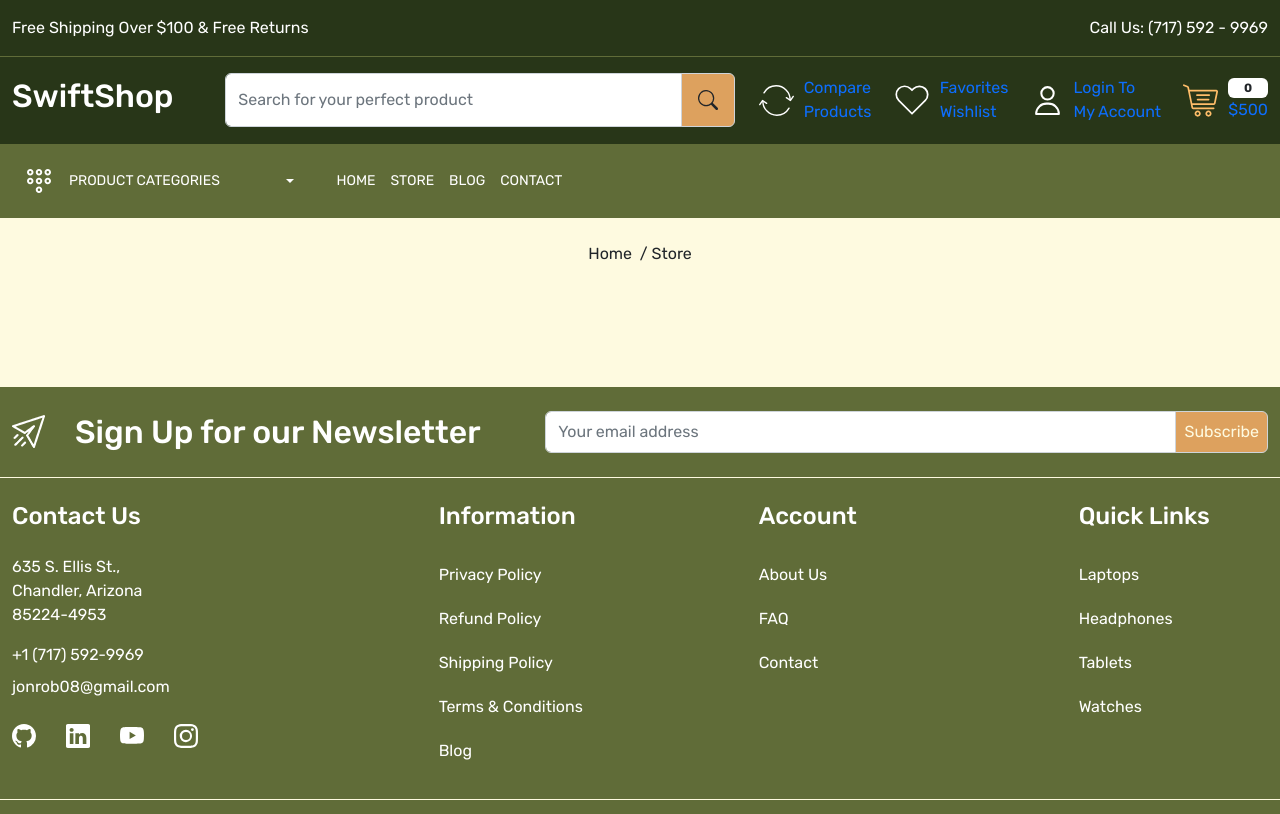
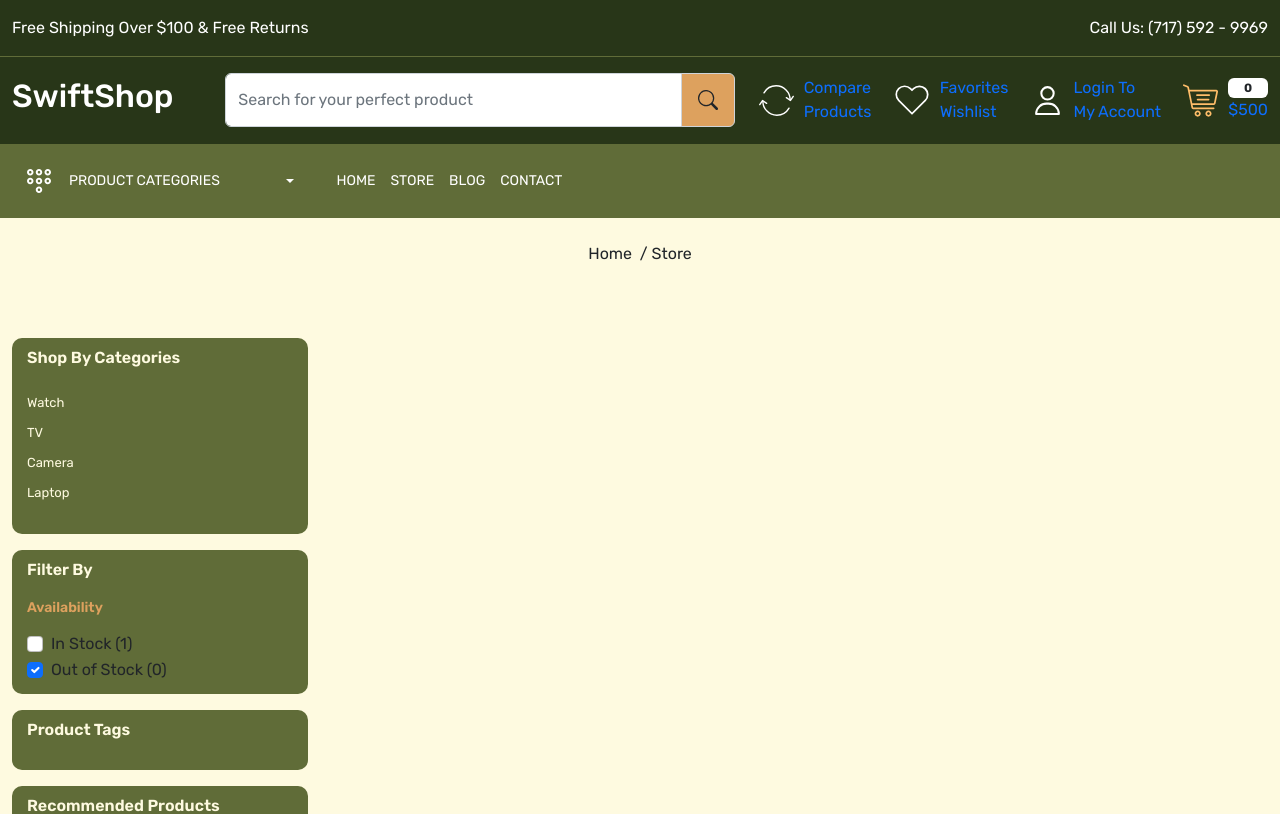
Before and after one commit to jonrob08/SwiftShop, a React (Create React App) app in the folder swiftshop/: page /store in a window 1280 px wide. Shown: the top 814 px of the page. Built offline with nearby package versions, Linux system fonts and the light colour scheme; a web font is replaced by a local one.

Commit message:
chore: building out sidebar filter options

```diff
--- a/swiftshop/src/App.css
+++ b/swiftshop/src/App.css
@@ -409,3 +409,33 @@ footer .input-group-text {
   font-weight: 100;
   color: var(--color-quaternary);
 }
+
+/* Store */
+.filter-card {
+  background-color: var(--color-secondary);
+  border-radius: 10px;
+  padding: 10px 15px;
+}
+
+.filter-title {
+  font-size: 16px;
+  line-height: 20px;
+  font-weight: 600;
+  color: var(--color-tertiary);
+  margin-bottom: 20px;
+}
+
+.filter-card ul {
+  list-style-type: none;
+  font-size: 13px;
+  line-height: 30px;
+  color: var(--color-tertiary);
+  cursor: pointer;
+}
+
+.subtitle {
+  font-size: 14px;
+  font-weight: 600;
+  color: var(--color-quaternary);
+  margin-bottom: 15px;
+}
--- a/swiftshop/src/pages/Store.js
+++ b/swiftshop/src/pages/Store.js
@@ -10,7 +10,56 @@ const Store = () => {
             <Meta title={ title }/>
             <BreadCrumb title={ title }/>
             <div className="store-wrapper py-5">
-
+                <div className="container-xxl">
+                    <div className="row">
+                        <div className="col-3">
+                            <div className='filter-card mb-3'>
+                                <h3 className="filter-title">
+                                    Shop By Categories
+                                </h3>
+                                <div>
+                                    <ul className='ps-0'>
+                                        <li>Watch</li>
+                                        <li>TV</li>
+                                        <li>Camera</li>
+                                        <li>Laptop</li>
+                                    </ul>
+                                </div>
+                            </div>
+                            <div className='filter-card mb-3'>
+                                <h3 className="filter-title">
+                                    Filter By
+                                </h3>
+                                <div>
+                                    <h5 className="subtitle">Availability</h5>
+                                    <div className="form-check">
+                                        <input type="checkbox" className="form-check-input" value="" id="" />
+                                        <label htmlFor="" className='form-check-label'>
+                                            In Stock (1)
+                                        </label>
+                                    </div>
+                                    <div className="form-check">
+                                        <input type="checkbox" className="form-check-input" value="" id="" checked/>
+                                        <label htmlFor="" className='form-check-label'>
+                                            Out of Stock (0)
+                                        </label>
+                                    </div>
+                                </div>
+                            </div>
+                            <div className='filter-card mb-3'>
+                                <h3 className="filter-title">
+                                    Product Tags
+                                </h3>
+                            </div>
+                            <div className='filter-card mb-3'>
+                                <h3 className="filter-title">
+                                    Recommended Products
+                                </h3>
+                            </div>
+                        </div>
+                        <div className="col-9"></div>
+                    </div>
+                </div>
             </div>
         </>
     )
```
